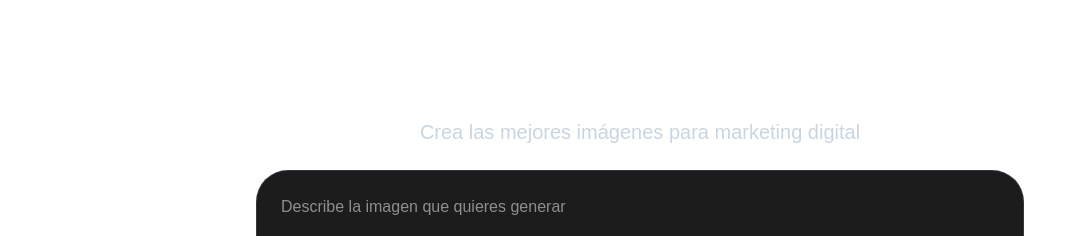
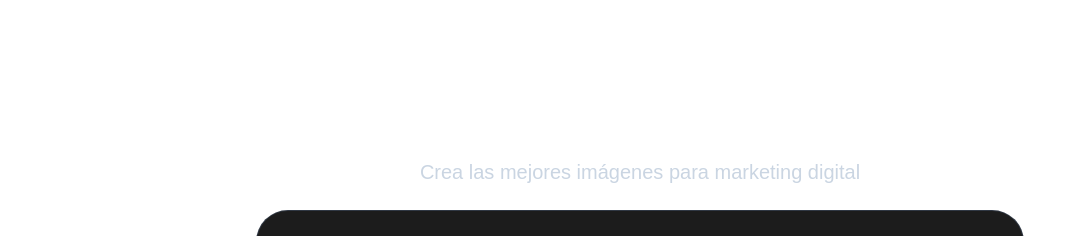
Before and after one commit to PurpleSavage/kokdrile, a Next.js app: page /main in a window 1280 px wide. Shown: the part 206-442 px from the top of the page, without its empty margins (0-1070 px from the left). Built offline with nearby package versions, Linux system fonts and the light colour scheme; no server answers.

Commit message:
agregar cambios

```diff
--- a/src/views/main/ImageGenerator.tsx
+++ b/src/views/main/ImageGenerator.tsx
@@ -49,8 +49,8 @@ export default function ImageGenerator() {
   };
 
   return (
-    <section className=" w-3/5 space-y-6">
-      <div className="space-y-2">
+    <section className=" w-3/5 space-y-6 ">
+      <div className="space-y-2 mt-20">
         <h2 className="text-4xl text-white flex items-center justify-center font-medium gap-5 text-center">
           Kokodrile
           <GiReptileTail size={30} color="white" />
```
